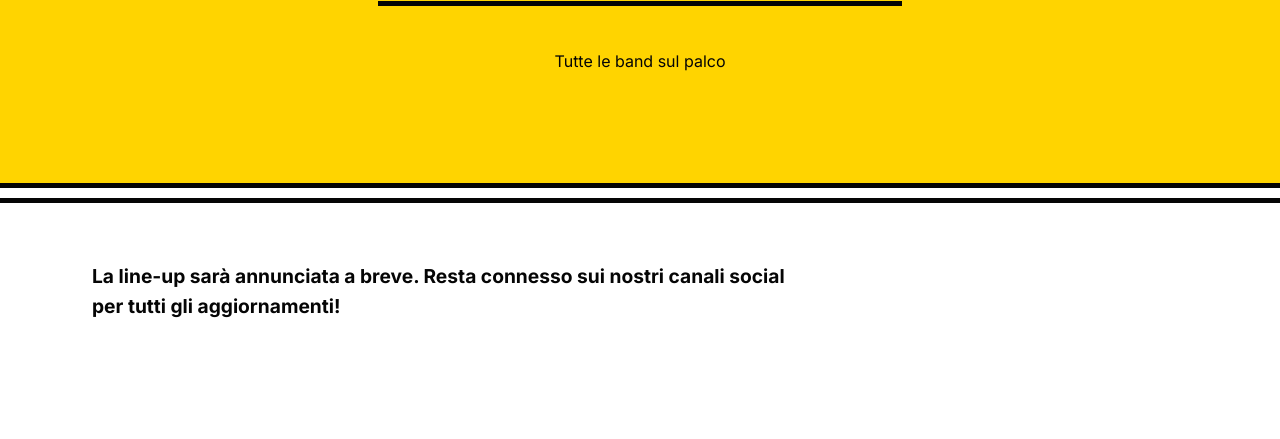
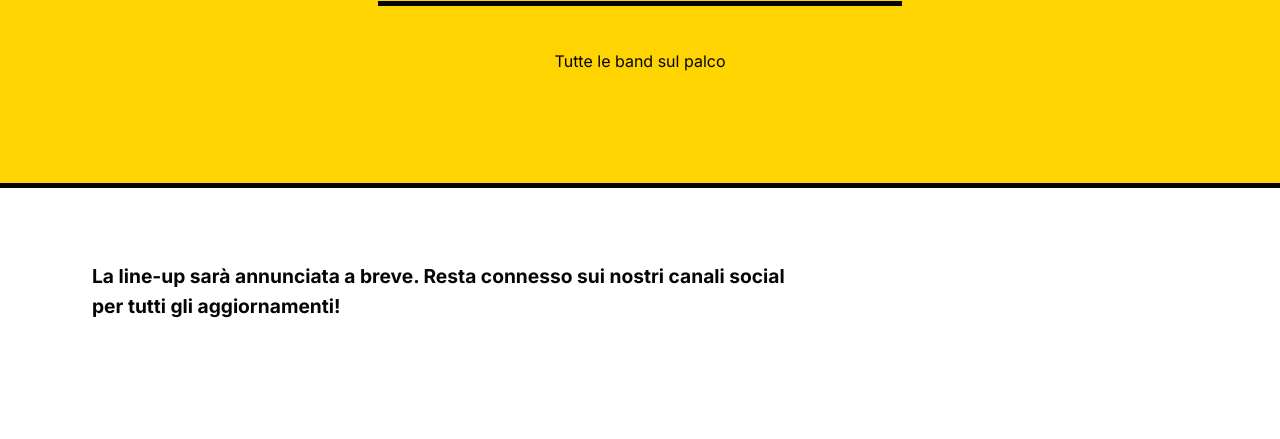
Before and after one commit to DrQuatermass/FestivalDuro, a Django app: page /line-up/ in a window 1280 px wide. Shown: the part 432-871 px from the top of the page. Run offline with Django 5.2, Linux system fonts and the light colour scheme; data that the repository does not hold is empty.

Commit message:
Remove extra line below hero

```diff
--- a/static/css/main.css
+++ b/static/css/main.css
@@ -377,7 +377,6 @@ h3 { font-size: clamp(1.15rem, 2.5vw, 1.6rem); }
 .page-info .hero + .section,
 .page-info .divider + .section {
     border-top: 10px solid #fff;
-    box-shadow: inset 0 5px 0 var(--black);
     padding-top: clamp(3rem, 5vw, 4.5rem);
 }
 
```
